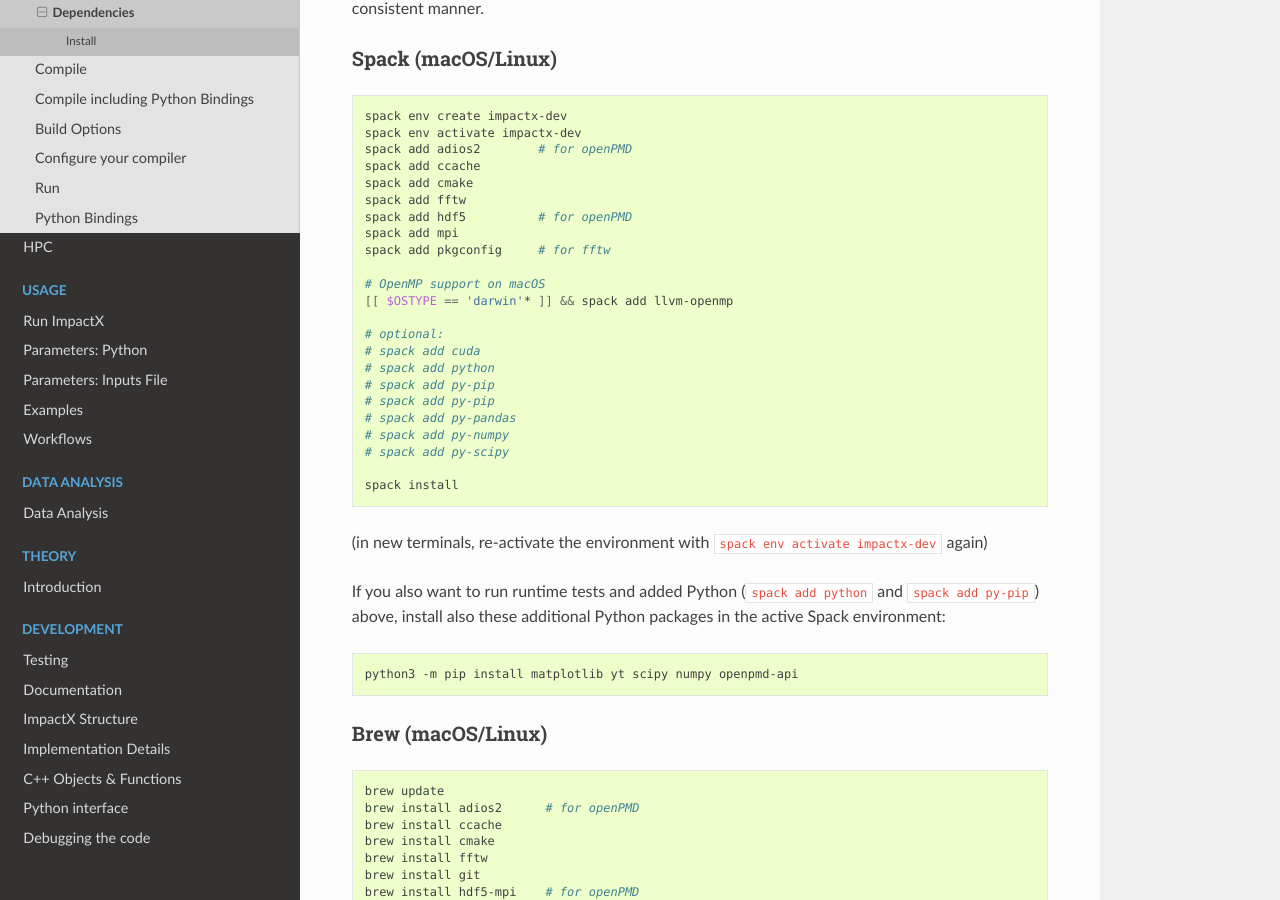
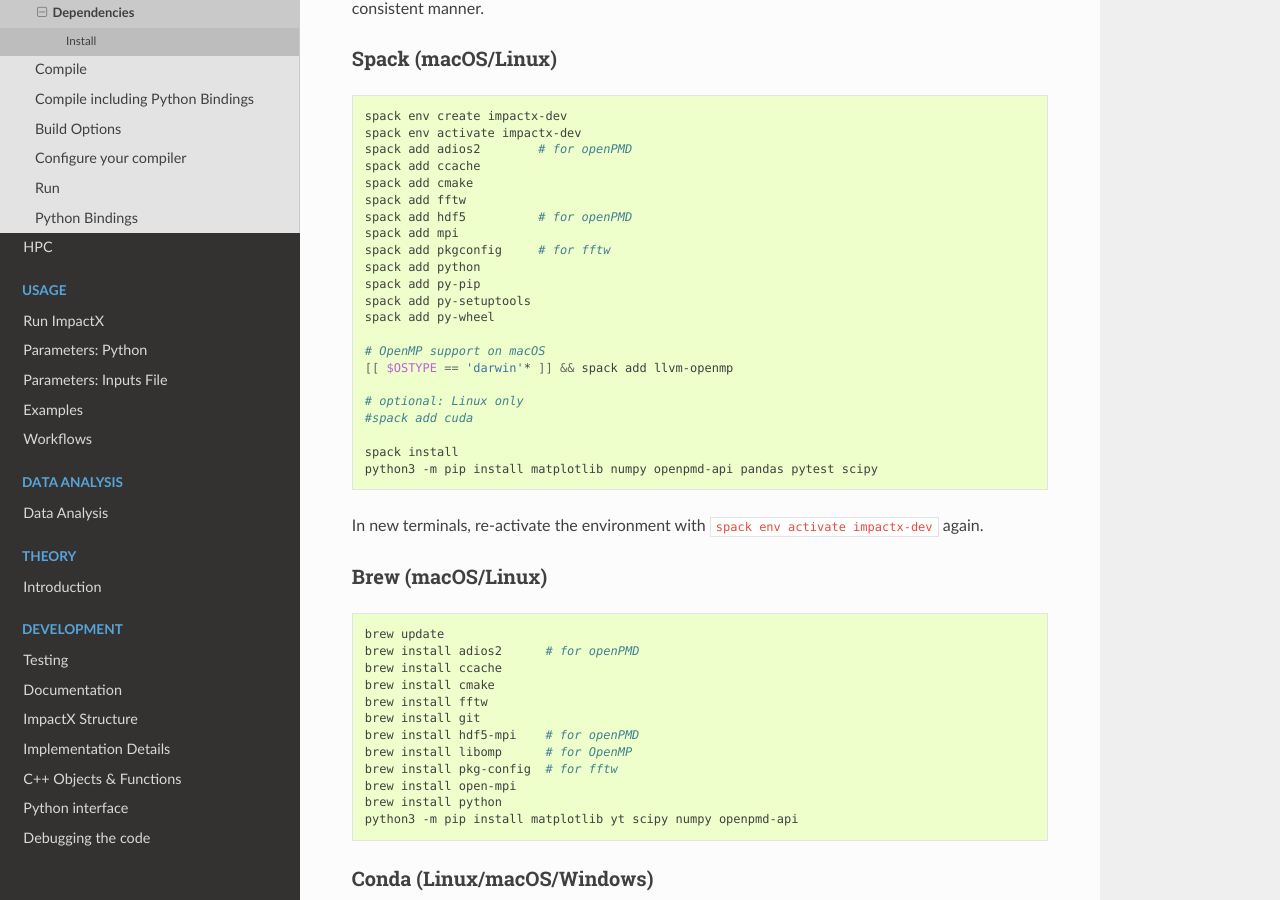
Before and after one commit to ECP-WarpX/impactx, a Sphinx documentation site: the page built from docs/source/install/dependencies.rst, in a window 1280 px wide and 900 px high, scrolled down 747 px. Built offline with Sphinx 7.4.7 and the Read the Docs theme 2.0.0, drawn with Linux system fonts in a browser that asks for light colours; pages that are not in the unit, such as notebooks, are missing from menus.

Commit message:
Update Docs & CI

```diff
--- a/docs/source/developers/testing.rst
+++ b/docs/source/developers/testing.rst
@@ -12,8 +12,8 @@
 
 .. code-block:: sh
 
-   python3 -m pip install -U pip setuptools wheel
-   python3 -m pip install -r requirements.txt
+   python3 -m pip install -U pip setuptools wheel pytest
+   python3 -m pip install -r examples/requirements.txt
 
 Run
 ---
--- a/docs/source/install/cmake.rst
+++ b/docs/source/install/cmake.rst
@@ -76,7 +76,8 @@
 
    .. code-block:: bash
 
-      python3 -m pip install -U pip setuptools wheel
+      python3 -m pip install -U pip setuptools wheel pytest
+      python3 -m pip install -r examples/requirements.txt
 
 For PICMI Python bindings, add a configure option and call our ``pip_install`` *CMake target*:
 
--- a/docs/source/install/dependencies.rst
+++ b/docs/source/install/dependencies.rst
@@ -44,28 +44,21 @@
    spack add hdf5          # for openPMD
    spack add mpi
    spack add pkgconfig     # for fftw
+   spack add python
+   spack add py-pip
+   spack add py-setuptools
+   spack add py-wheel
 
    # OpenMP support on macOS
    [[ $OSTYPE == 'darwin'* ]] && spack add llvm-openmp
 
-   # optional:
-   # spack add cuda
-   # spack add python
-   # spack add py-pip
-   # spack add py-pip
-   # spack add py-pandas
-   # spack add py-numpy
-   # spack add py-scipy
+   # optional: Linux only
+   #spack add cuda
 
    spack install
+   python3 -m pip install matplotlib numpy openpmd-api pandas pytest scipy
 
-(in new terminals, re-activate the environment with ``spack env activate impactx-dev`` again)
-
-If you also want to run runtime tests and added Python (``spack add python`` and ``spack add py-pip``) above, install also these additional Python packages in the active Spack environment:
-
-.. code-block:: bash
-
-   python3 -m pip install matplotlib yt scipy numpy openpmd-api
+In new terminals, re-activate the environment with ``spack env activate impactx-dev`` again.
 
 
 Brew (macOS/Linux)
```
Also changed, not shown: README.md (+10 -11 lines), 1 other file.
